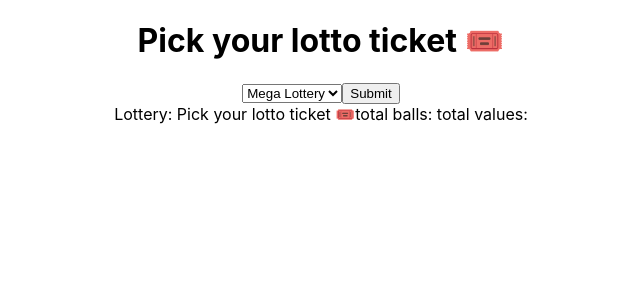
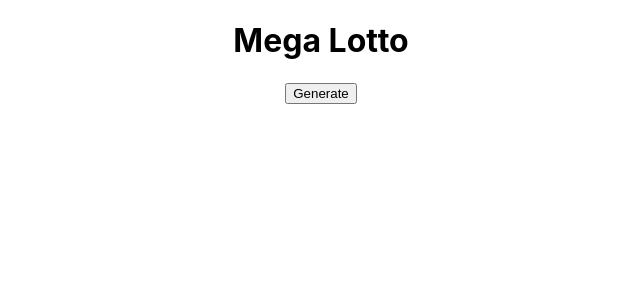
Before and after one commit to laurelthorburn/lottery-helper, a React (Create React App) app: page / in a window 1280 px wide. Shown: the top 300 px of the page, without its empty margins (319-959 px from the left). Built offline with nearby package versions, Linux system fonts and the light colour scheme.

Commit message:
Created random number generator

```diff
--- a/src/App.js
+++ b/src/App.js
@@ -1,10 +1,10 @@
 import './App.css';
-import LottoMachine from './LottoMachine/LottoMachine';
+import Lottery from './Lottery/Lottery';
 
 function App() {
   return (
     <div className="App">
-      <LottoMachine />
+      <Lottery title="Mega Lotto" balls="6" maxNum="40" />
     </div>
   );
 }
--- /dev/null
+++ b/src/Ball/Ball.js
@@ -0,0 +1,10 @@
+const Ball = ({number}) => {
+
+    return (
+        <div className="Ball">
+            {number}
+        </div>
+     );
+}
+
+export default Ball;
--- a/src/Lottery/Lottery.js
+++ b/src/Lottery/Lottery.js
@@ -1,12 +1,24 @@
-const Lottery = ({title, balls, values}) => {
+import React, { useState } from "react";
+import Ball from "../Ball/Ball";
 
-    return (
-        <>
-        Lottery: {title}
-        total balls: {balls}
-        total values: {values}
-        </>
-     );
-}
+//TODO: 1. create input that let's user pick which lottery they want to render (4 or 8 balls), 2. take selection and provide two different routes - mini or mega lottery that that will set the states to something unique which gets passed into the props
+const LottoMachine = ({title, balls, maxNum}) => {
+  const [number, setNumber] = useState("");
 
-export default Lottery;
+  const handleSubmit = (e) => {
+      e.preventDefault();
+      const random = Math.floor(Math.random() * maxNum) + 1;
+      setNumber(random);
+  };
+  return (
+    <>
+        <h1>{title}</h1>
+        <button onClick={handleSubmit} >Generate</button>
+
+
+      {number !== "" && <Ball number={number} />}
+    </>
+  );
+};
+
+export default LottoMachine;
--- a/src/LottoMachine/LottoMachine.js
+++ /dev/null
@@ -1,30 +0,0 @@
-import React, { useState } from "react";
-import Lottery from '../Lottery/Lottery'
-
-//TODO: 1. create input that let's user pick which lottery they want to render (4 or 8 balls), 2. take selection and provide two different routes - mini or mega lottery that that will set the states to something unique which gets passed into the props
-const LottoMachine = () => {
-    const [title, setTitle] = useState("Pick your lotto ticket 🎟️");
-  const [balls, setBalls] = useState("");
-  const [values, setValues] = useState("");
-
-  const handleSubmit = () => {
-    console.log("welcome");
-    //TODO: Check if value is mega or mini. Set states accordingly and pass as props
-  };
-  return (
-    <>
-      <form action="submit" onSubmit={handleSubmit}>
-<h1>{title}</h1>
-<select>
-  <option value="mega">Mega Lottery</option>
-  <option value="mini">Mini Lottery</option>
-</select>
-<button>Submit</button>
-      </form>
-
-      <Lottery title={title} balls={balls} values={values}/>
-    </>
-  );
-};
-
-export default LottoMachine;
```
